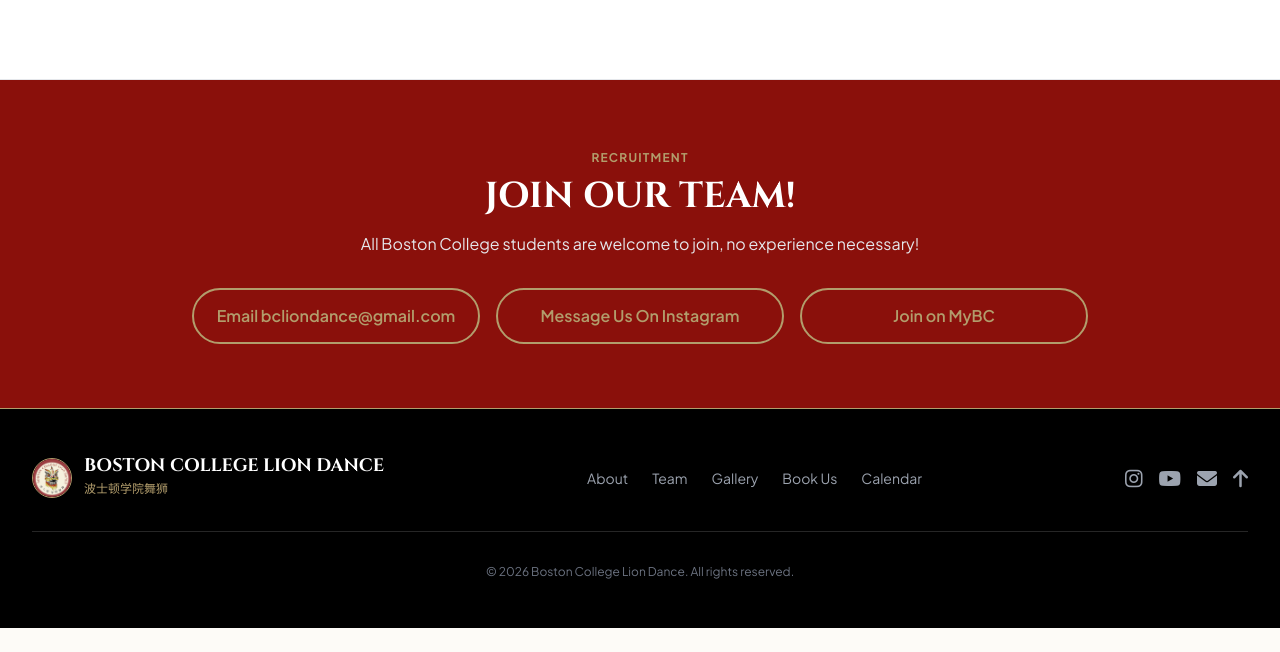
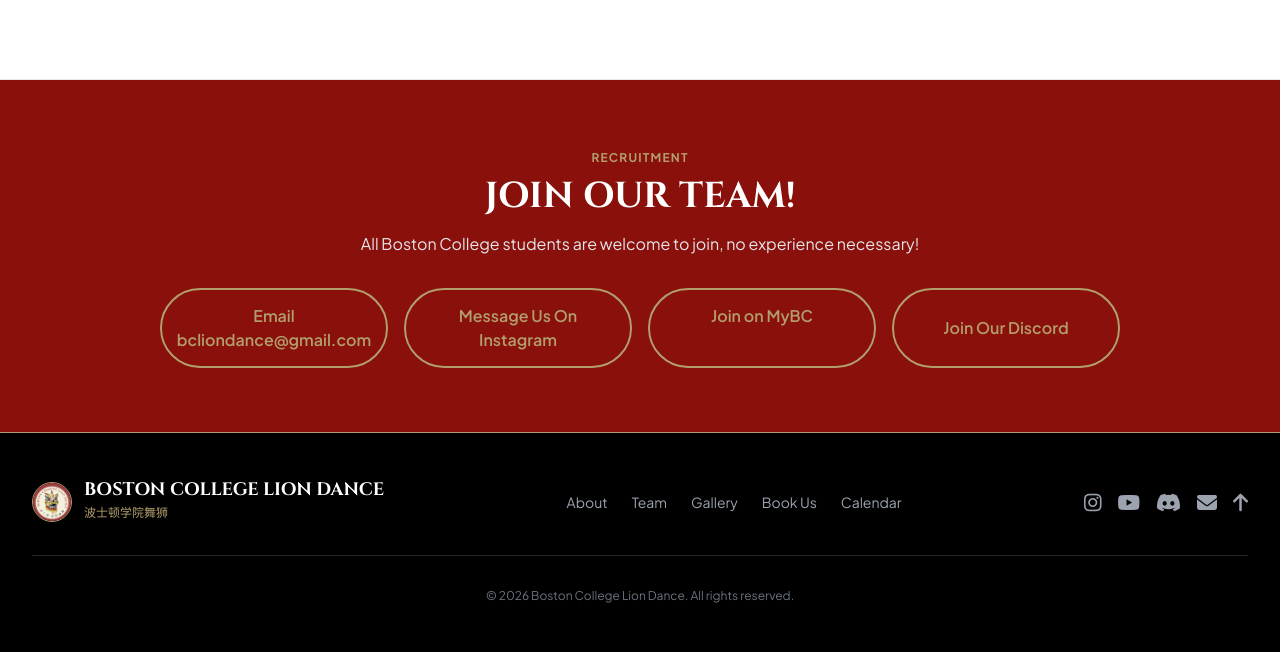
Before and after one commit to bc-liondance/bcliondance, a plain HTML site: page index.html in a window 1280 px wide. Shown: the part 4186-4838 px from the top of the page. Before the commit the page ends 4814 px from the top, so only its background shows below. Drawn offline with nearby package versions, Linux system fonts and the light colour scheme.

Commit message:
Update index.html

```diff
--- a/index.html
+++ b/index.html
@@ -657,7 +657,7 @@
             <p class="text-gray-200 max-w-2xl mx-auto text-sm sm:text-base mb-8">
                 All Boston College students are welcome to join, no experience necessary!
             </p>
-            <div class="grid grid-cols-1 md:grid-cols-3 gap-4 max-w-4xl mx-auto">
+            <div class="grid grid-cols-1 sm:grid-cols-2 lg:grid-cols-4 gap-4 max-w-5xl mx-auto">
                 <a href="mailto:bcliondance@gmail.com" class="border-2 border-bcGold text-bcGold px-4 py-3.5 rounded-full font-semibold text-sm sm:text-base hover:bg-bcGold hover:text-bcMaroon transition-all flex items-center justify-center text-center">
                     Email bcliondance@gmail.com
                 </a>
@@ -666,6 +666,9 @@
                 </a>
                 <a href="https://bc.campuslabs.com/engage/organization/bcliondance" target="_blank" rel="noopener noreferrer" class="border-2 border-bcGold text-bcGold px-8 py-3.5 rounded-full font-semibold text-base hover:bg-bcGold hover:text-bcMaroon transition-all">
                     Join on MyBC
+                </a>
+                <a href="https://discord.gg/f4XGcNWg3J" target="_blank" rel="noopener noreferrer" class="border-2 border-bcGold text-bcGold px-4 py-3.5 rounded-full font-semibold text-sm sm:text-base hover:bg-bcGold hover:text-bcMaroon transition-all flex items-center justify-center text-center">
+                    Join Our Discord
                 </a>
             </div>
         </div>
@@ -697,6 +700,7 @@
                 <div class="flex items-center space-x-4 text-xl">
                     <a href="https://www.instagram.com/bcliondance?igsi=ZXJqZjMyaW1laDd1" target="_blank" rel="noopener noreferrer" aria-label="Instagram" class="hover:text-bcGold transition-colors"><i class="fa-brands fa-instagram"></i></a>
                     <a href="https://youtube.com/@bcliondance?si=H9Yd7Cd2oqE5JS2E" target="_blank" rel="noopener noreferrer" aria-label="YouTube" class="hover:text-bcGold transition-colors"><i class="fa-brands fa-youtube"></i></a>
+                    <a href="https://discord.gg/f4XGcNWg3J" target="_blank" rel="noopener noreferrer" aria-label="Discord" class="hover:text-bcGold transition-colors"><i class="fa-brands fa-discord"></i></a>
                     <a href="mailto:bcliondance@gmail.com" aria-label="Email" class="hover:text-bcGold transition-colors"><i class="fa-solid fa-envelope"></i></a>
                     <a href="#home" aria-label="Back to Top" class="hover:text-bcGold transition-colors"><i class="fa-solid fa-arrow-up"></i></a>
                 </div>
```
